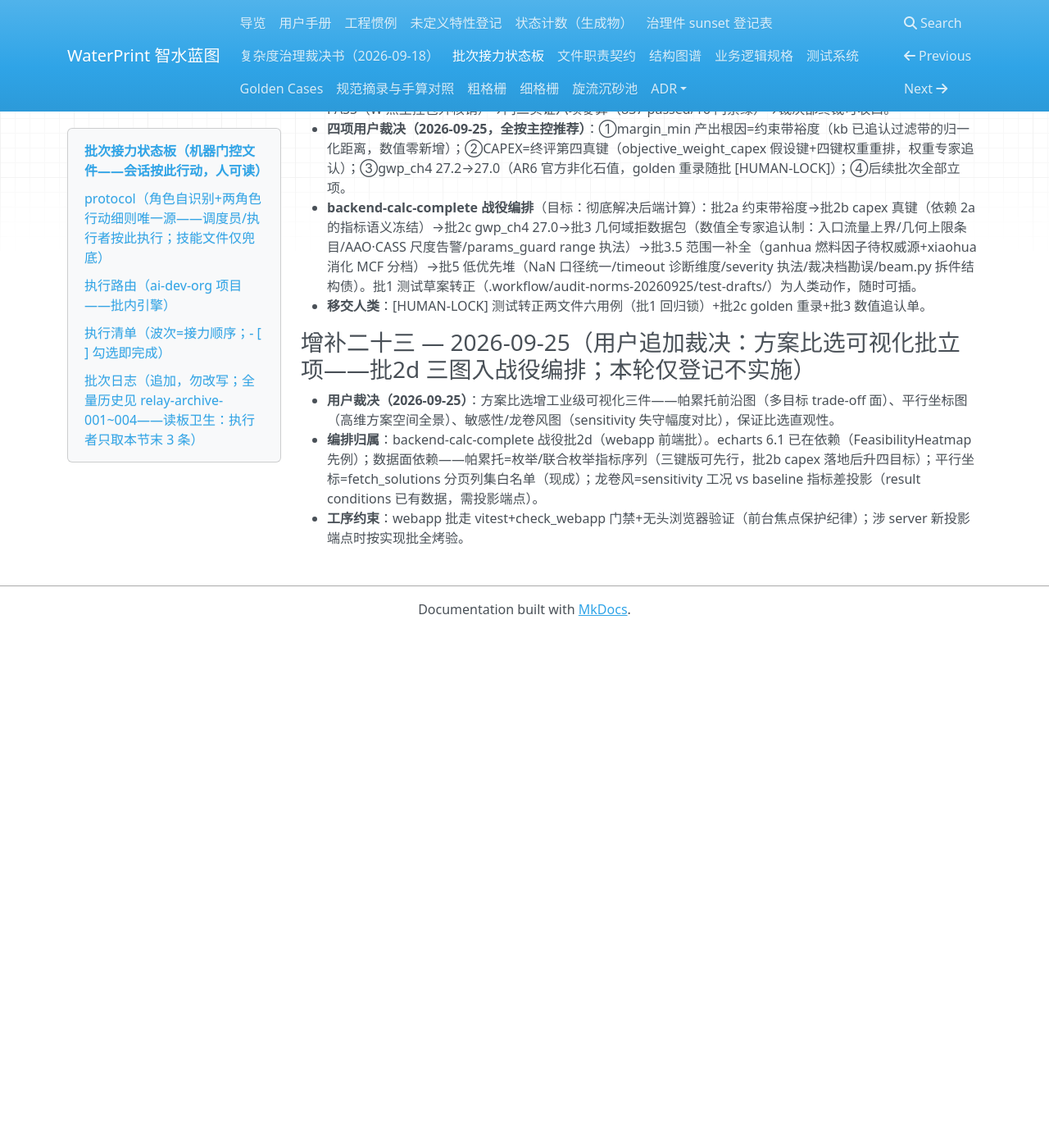
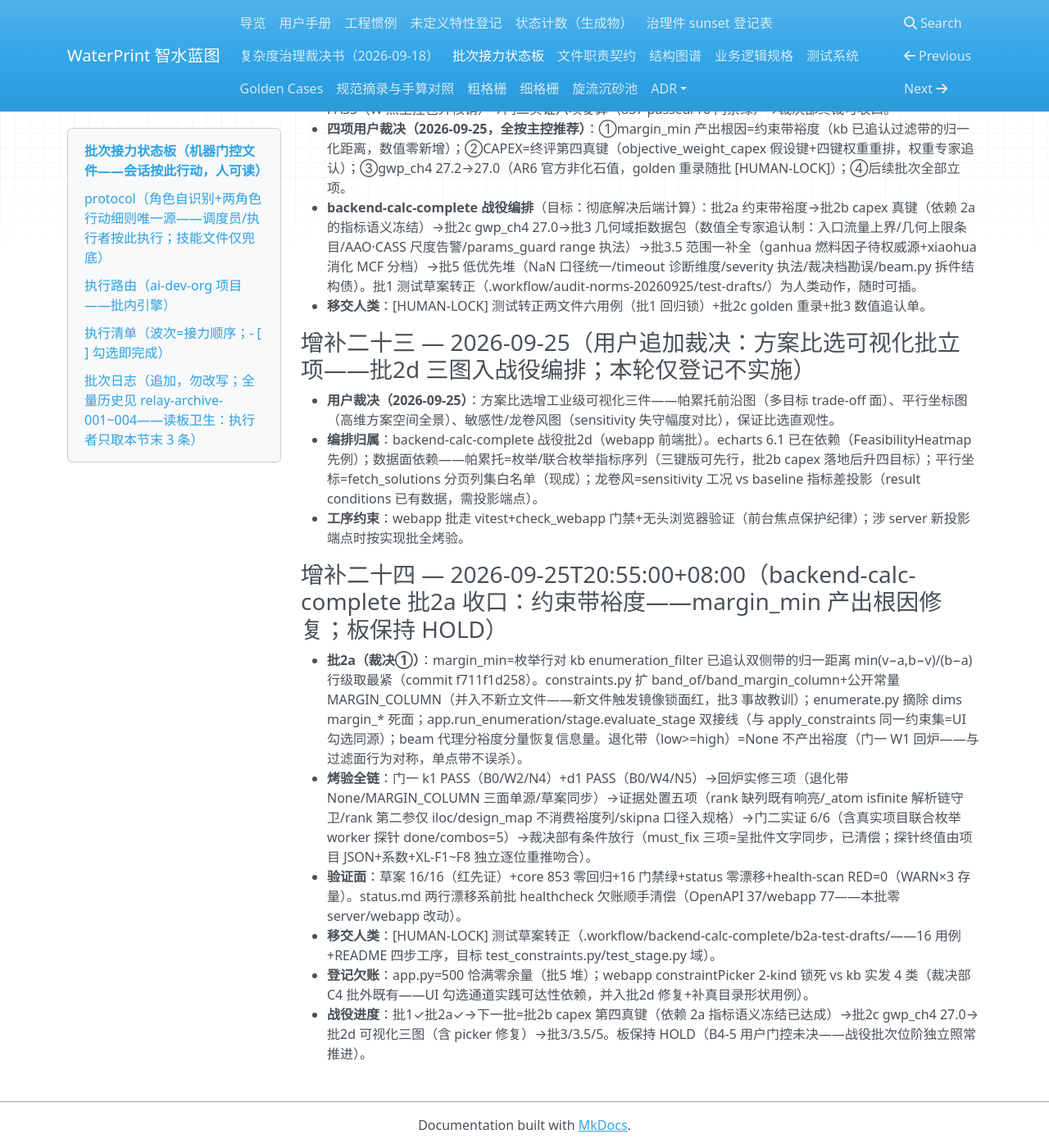
Before and after one commit to yyx20040712/waterprint, an MkDocs documentation site: the page built from docs/handoff/relay.md, in a window 1280 px wide and 1400 px high, scrolled down 10160 px. Shown: the whole window at 82% size. Built offline with MkDocs 1.6.1, drawn with Linux system fonts in a browser that asks for light colours; nearby versions of some CDN libraries; before the commit the page ends 10931 px from its top, so only the background shows below that.

Commit message:
接力板增补二十四：backend-calc-complete 批2a 收口登记（约束带裕度根因修复——门一双审+回炉+门二实证/裁决全链；移交人类测试转正呈批件）

```diff
--- a/docs/handoff/relay.md
+++ b/docs/handoff/relay.md
@@ -225,3 +225,12 @@
 - **用户裁决（2026-09-25）**：方案比选增工业级可视化三件——帕累托前沿图（多目标 trade-off 面）、平行坐标图（高维方案空间全景）、敏感性/龙卷风图（sensitivity 失守幅度对比），保证比选直观性。
 - **编排归属**：backend-calc-complete 战役批2d（webapp 前端批）。echarts 6.1 已在依赖（FeasibilityHeatmap 先例）；数据面依赖——帕累托=枚举/联合枚举指标序列（三键版可先行，批2b capex 落地后升四目标）；平行坐标=fetch_solutions 分页列集白名单（现成）；龙卷风=sensitivity 工况 vs baseline 指标差投影（result conditions 已有数据，需投影端点）。
 - **工序约束**：webapp 批走 vitest+check_webapp 门禁+无头浏览器验证（前台焦点保护纪律）；涉 server 新投影端点时按实现批全烤验。
+
+### 增补二十四 — 2026-09-25T20:55:00+08:00（backend-calc-complete 批2a 收口：约束带裕度——margin_min 产出根因修复；板保持 HOLD）
+
+- **批2a（裁决①）**：margin_min=枚举行对 kb enumeration_filter 已追认双侧带的归一距离 min(v−a,b−v)/(b−a) 行级取最紧（commit f711f1d258）。constraints.py 扩 band_of/band_margin_column+公开常量 MARGIN_COLUMN（并入不新立文件——新文件触发镜像锁面红，批3 事故教训）；enumerate.py 摘除 dims margin_* 死面；app.run_enumeration/stage.evaluate_stage 双接线（与 apply_constraints 同一约束集=UI 勾选同源）；beam 代理分裕度分量恢复信息量。退化带（low>=high）=None 不产出裕度（门一 W1 回炉——与过滤面行为对称，单点带不误杀）。
+- **烤验全链**：门一 k1 PASS（B0/W2/N4）+d1 PASS（B0/W4/N5）→回炉实修三项（退化带 None/MARGIN_COLUMN 三面单源/草案同步）→证据处置五项（rank 缺列既有响亮/_atom isfinite 解析链守卫/rank 第二参仅 iloc/design_map 不消费裕度列/skipna 口径入规格）→门二实证 6/6（含真实项目联合枚举 worker 探针 done/combos=5）→裁决部有条件放行（must_fix 三项=呈批件文字同步，已清偿；探针终值由项目 JSON+系数+XL-F1~F8 独立逐位重推吻合）。
+- **验证面**：草案 16/16（红先证）+core 853 零回归+16 门禁绿+status 零漂移+health-scan RED=0（WARN×3 存量）。status.md 两行漂移系前批 healthcheck 欠账顺手清偿（OpenAPI 37/webapp 77——本批零 server/webapp 改动）。
+- **移交人类**：[HUMAN-LOCK] 测试草案转正（.workflow/backend-calc-complete/b2a-test-drafts/——16 用例+README 四步工序，目标 test_constraints.py/test_stage.py 域）。
+- **登记欠账**：app.py=500 恰满零余量（批5 堆）；webapp constraintPicker 2-kind 锁死 vs kb 实发 4 类（裁决部 C4 批外既有——UI 勾选通道实践可达性依赖，并入批2d 修复+补真目录形状用例）。
+- **战役进度**：批1✓批2a✓→下一批=批2b capex 第四真键（依赖 2a 指标语义冻结已达成）→批2c gwp_ch4 27.0→批2d 可视化三图（含 picker 修复）→批3/3.5/5。板保持 HOLD（B4-5 用户门控未决——战役批次位阶独立照常推进）。
```
